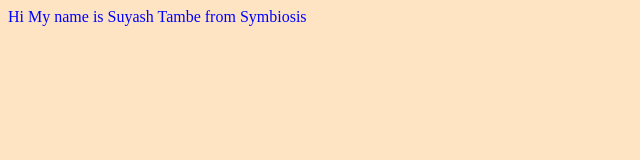
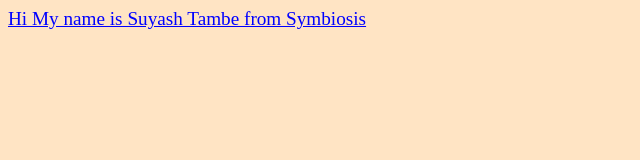
Before and after one commit to suyashtambe/Web-devlopment, a plain HTML site: page index.html in a window 1280 px wide. Shown: the whole page, without its empty margins (0-640 px from the left). Drawn offline with Linux system fonts and the light colour scheme.

Commit message:
Changes to be committed: 	modified:   style.css

```diff
--- a/style.css
+++ b/style.css
@@ -1,4 +1,7 @@
 body{
     background-color: bisque;
     color: blue;
+    text-decoration:underline;
+    font-size: larger;
+
 }
```
